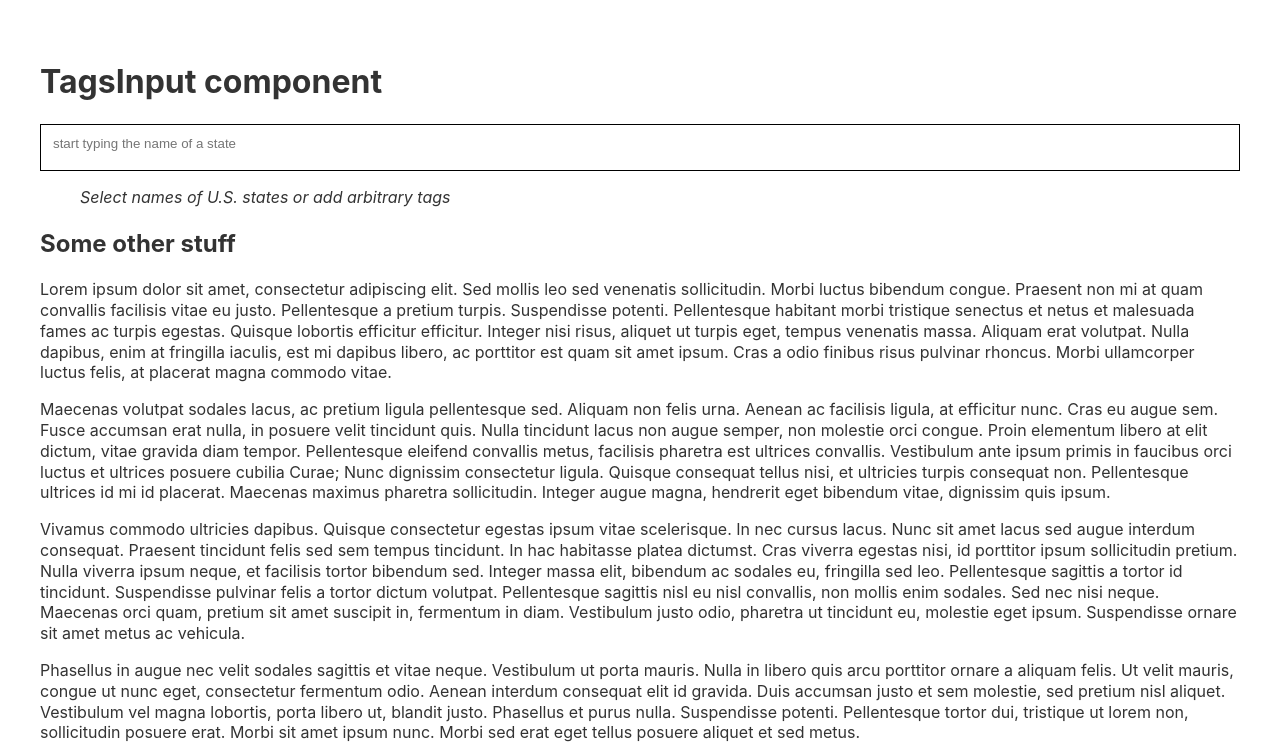
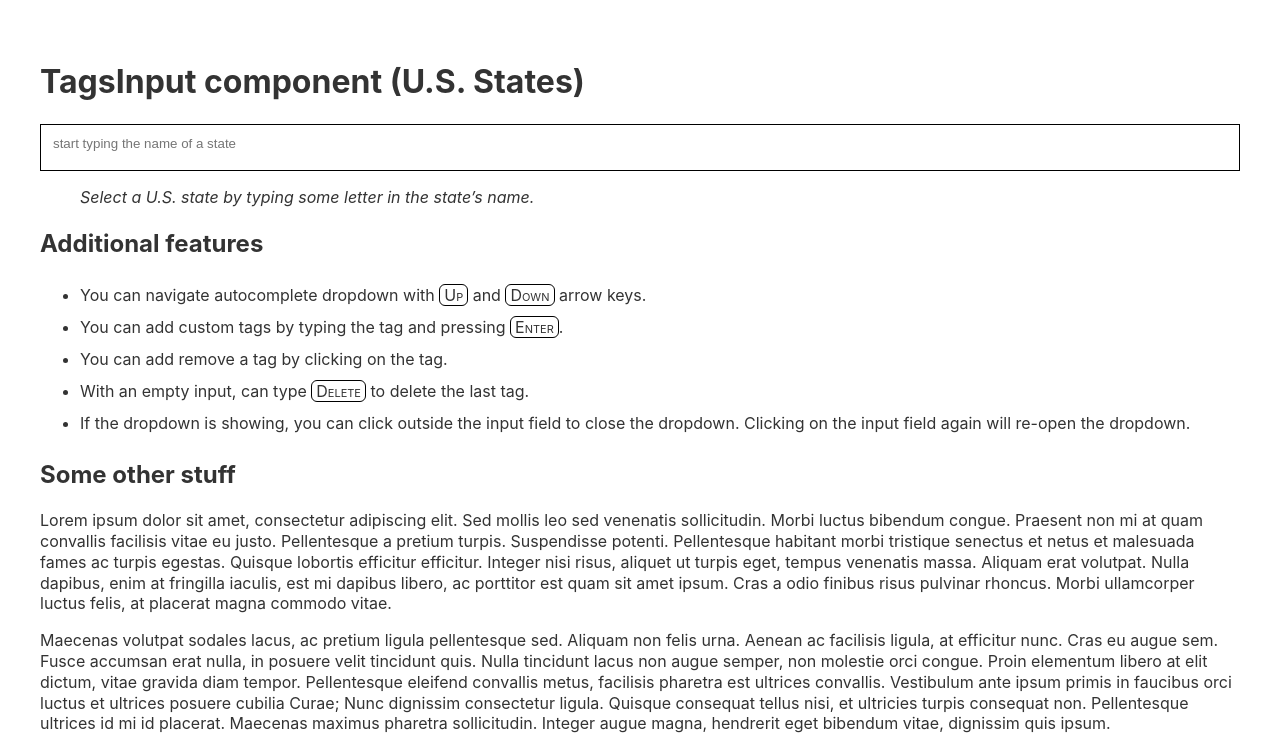
Before and after one commit to gaygenius/TagsInput, a React (Create React App) app: page / in a window 1280 px wide. Shown: the top 751 px of the page. Built offline with nearby package versions, Linux system fonts and the light colour scheme.

Commit message:
Update README and app text

```diff
--- a/src/App.css
+++ b/src/App.css
@@ -1,38 +1,31 @@
-.App {
-  text-align: center;
+*,
+*::before,
+*::after {
+  box-sizing: border-box;
 }
 
-.App-logo {
-  height: 40vmin;
-  pointer-events: none;
+body {
+  margin: 0;
+  font-family: -apple-system, BlinkMacSystemFont, 'Segoe UI', Roboto,
+    'Helvetica Neue', Arial, sans-serif, 'Apple Color Emoji', 'Segoe UI Emoji',
+    'Segoe UI Symbol', 'Noto Color Emoji';
+  font-size: 1rem;
+  line-height: 1.3;
+  color: #333;
+  background-color: #fff;
 }
 
-@media (prefers-reduced-motion: no-preference) {
-  .App-logo {
-    animation: App-logo-spin infinite 20s linear;
-  }
+.App {
+  padding: 40px;
 }
 
-.App-header {
-  background-color: #282c34;
-  min-height: 100vh;
-  display: flex;
-  flex-direction: column;
-  align-items: center;
-  justify-content: center;
-  font-size: calc(10px + 2vmin);
-  color: white;
+.key-name {
+  font-variant: small-caps;
+  border: 1px solid black;
+  border-radius: 6px;
+  padding: 0 4px;
 }
 
-.App-link {
-  color: #61dafb;
+li {
+  line-height: 2;
 }
-
-@keyframes App-logo-spin {
-  from {
-    transform: rotate(0deg);
-  }
-  to {
-    transform: rotate(360deg);
-  }
-}
--- a/src/App.js
+++ b/src/App.js
@@ -2,19 +2,41 @@ import React from 'react';
 import TagsInput from './components/TagsInput';
 import states from './data/states.json';
 
-import './styles.css';
+import './App.css';
 
 function App() {
   return (
     <div className="App">
-      <h1>TagsInput component</h1>
+      <h1>TagsInput component (U.S. States)</h1>
       <TagsInput
         autocompleteEntries={states}
         placeholder="start typing the name of a state"
       />
       <blockquote>
-        <i>Select names of U.S. states or add arbitrary tags</i>
+        <i>Select a U.S. state by typing some letter in the state’s name.</i>
       </blockquote>
+      <h2>Additional features</h2>
+      <ul>
+        <li>
+          You can navigate autocomplete dropdown with{' '}
+          <span className="key-name">Up</span> and{' '}
+          <span className="key-name">Down</span> arrow keys.
+        </li>
+        <li>
+          You can add custom tags by typing the tag and pressing{' '}
+          <span className="key-name">Enter</span>.
+        </li>
+        <li>You can add remove a tag by clicking on the tag.</li>
+        <li>
+          With an empty input, can type <span className="key-name">Delete</span>{' '}
+          to delete the last tag.
+        </li>
+        <li>
+          If the dropdown is showing, you can click outside the input field to
+          close the dropdown. Clicking on the input field again will re-open the
+          dropdown.
+        </li>
+      </ul>
       <h2>Some other stuff</h2>
       <p>
         Lorem ipsum dolor sit amet, consectetur adipiscing elit. Sed mollis leo
--- a/src/styles.css
+++ /dev/null
@@ -1,20 +0,0 @@
-*,
-*::before,
-*::after {
-  box-sizing: border-box;
-}
-
-body {
-  margin: 0;
-  font-family: -apple-system, BlinkMacSystemFont, 'Segoe UI', Roboto,
-    'Helvetica Neue', Arial, sans-serif, 'Apple Color Emoji', 'Segoe UI Emoji',
-    'Segoe UI Symbol', 'Noto Color Emoji';
-  font-size: 1rem;
-  line-height: 1.3;
-  color: #333;
-  background-color: #fff;
-}
-
-.App {
-  padding: 40px;
-}
```
Also changed, not shown: 1 other file (tests, documents, lock files or other folders).
